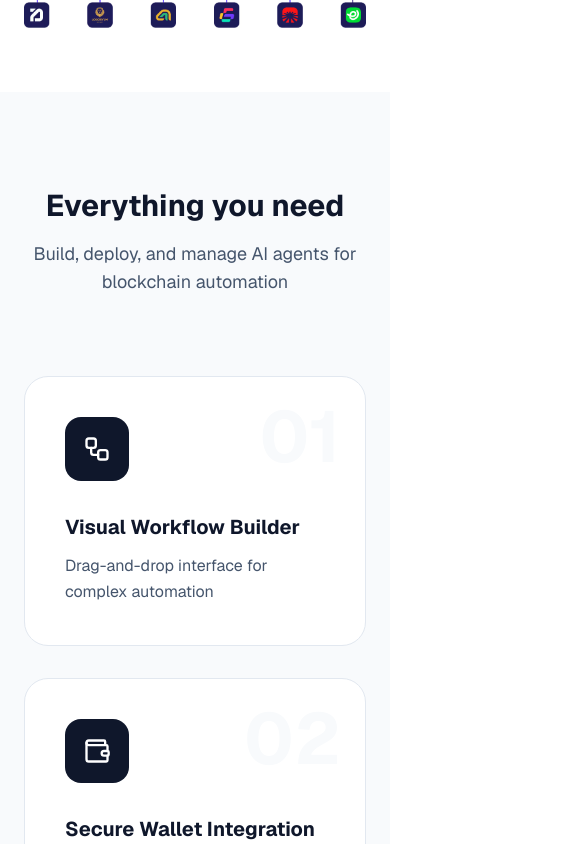
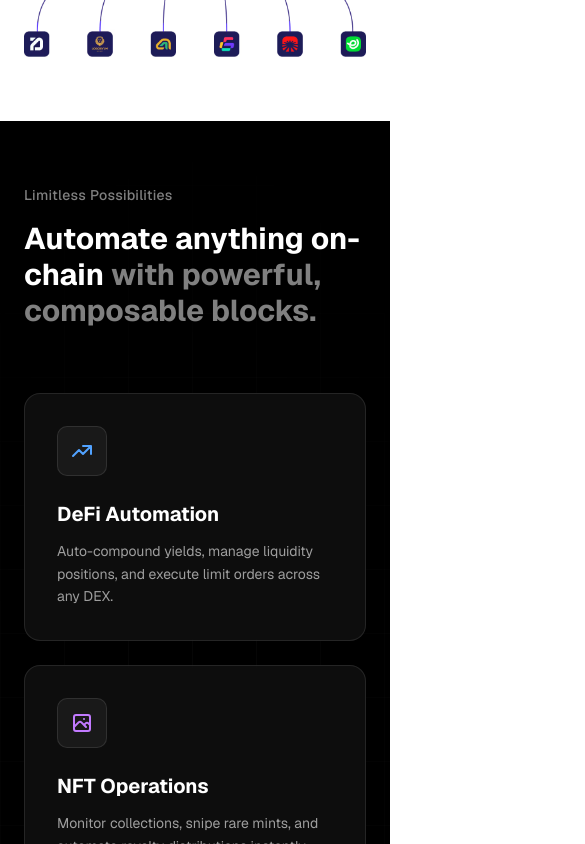
Before and after one commit to Jayesh-Kr/BlockOPS, a Next.js app in the folder frontend/: page / in a window 390 px wide. Shown: the part 820-1664 px from the top of the page, 585 px wide, since content can reach past the window. Built offline with nearby package versions, Linux system fonts and the light colour scheme; no server answers.

Commit message:
feat: add NumberTicker component for animated number display and enhance 'By the Numbers' section with use cases

```diff
--- a/frontend/app/page.tsx
+++ b/frontend/app/page.tsx
@@ -8,6 +8,48 @@ import { ArrowRight } from "lucide-react"
 import { UserProfile } from "@/components/user-profile"
 import FeaturesExpandableCards from "@/components/features-expandable-cards"
 import { Modal, ModalBody, ModalContent, ModalFooter, ModalTrigger } from "@/components/ui/animated-modal"
+import { motion, useInView, useSpring } from "motion/react"
+import { useEffect, useRef } from "react"
+
+function NumberTicker({
+  value,
+  direction = "up",
+  delay = 0,
+  className,
+  decimalPlaces = 0
+}: {
+  value: number,
+  direction?: "up" | "down",
+  delay?: number,
+  className?: string,
+  decimalPlaces?: number
+}) {
+  const ref = useRef<HTMLSpanElement>(null);
+  const motionValue = useSpring(direction === "down" ? value : 0, {
+    damping: 60,
+    stiffness: 100,
+  });
+  const isInView = useInView(ref, { once: true, margin: "-100px" });
+
+  useEffect(() => {
+    if (isInView) {
+      const timeout = setTimeout(() => {
+        motionValue.set(direction === "down" ? 0 : value);
+      }, delay * 1000);
+      return () => clearTimeout(timeout);
+    }
+  }, [isInView, motionValue, direction, value, delay]);
+
+  useEffect(() => {
+    return motionValue.on("change", (latest) => {
+      if (ref.current) {
+        ref.current.textContent = latest.toFixed(decimalPlaces);
+      }
+    });
+  }, [motionValue, decimalPlaces]);
+
+  return <span className={className} ref={ref} />;
+}
 
 export default function Home() {
   const { ready, authenticated, login, loading, logout } = useAuth()
@@ -35,10 +77,10 @@ export default function Home() {
   return (
     <div className="relative min-h-screen bg-white">
       {/* Glowing Blue Orb - Half Visible at Top */}
-      <div className="absolute -top-96 left-1/2 -translate-x-1/2 w-[800px] h-[800px] pointer-events-none z-0">
-        <div className="absolute inset-0 bg-blue-500 rounded-full blur-3xl opacity-20"></div>
+      <div className="absolute -top-[500px] left-1/2 -translate-x-1/2 w-[1000px] h-[1000px] pointer-events-none z-0">
+        <div className="absolute inset-0 bg-blue-400 rounded-full blur-3xl opacity-20"></div>
         <div className="absolute inset-8 bg-blue-400 rounded-full blur-2xl opacity-30"></div>
-        <div className="absolute inset-16 bg-blue-300 rounded-full blur-xl opacity-40"></div>
+        <div className="absolute inset-[490px] bg-blue-500 rounded-full blur-xl opacity-40"></div>
       </div>
 
       {/* Navigation */}
@@ -111,7 +153,7 @@ export default function Home() {
 
           {/* Subheading */}
           <p className="text-lg text-slate-600 max-w-2xl mx-auto mb-10 leading-relaxed">
-            At BlockOps, we believe automation should be simple, scalable, and accessible to everyone.
+            At BlockOps, we believe automation should be simple, scalable, and accessible—creating a experience where ideas thrive and boundaries fade.
           </p>
 
           {/* CTA Buttons */}
@@ -141,13 +183,10 @@ export default function Home() {
             ) : (
               <>
                 <Modal>
-                  <ModalTrigger className="bg-slate-900 hover:bg-slate-800 text-white font-medium px-8 py-3 rounded-lg text-base group/modal-btn">
-                    <span className="group-hover/modal-btn:translate-x-40 text-center transition duration-500">
+                  <ModalTrigger className="bg-slate-900 hover:bg-slate-800 text-white font-medium px-8 py-3 rounded-lg text-base">
+                    <span className="text-center">
                       Get Started
                     </span>
-                    <div className="-translate-x-40 group-hover/modal-btn:translate-x-0 flex items-center justify-center absolute inset-0 transition duration-500 text-white z-20">
-                      🚀
-                    </div>
                   </ModalTrigger>
                   <ModalBody>
                     <ModalContent>
@@ -217,6 +256,96 @@ export default function Home() {
           </div>
         </div>
       </main>
+
+      {/* By the Numbers Section */}
+      <section className="bg-black min-h-screen flex items-center justify-center relative overflow-hidden">
+        {/* Grid Background */}
+        <div className="absolute inset-0 bg-[linear-gradient(rgba(255,255,255,0.03)_1px,transparent_1px),linear-gradient(90deg,rgba(255,255,255,0.03)_1px,transparent_1px)] bg-size-[64px_64px] mask-[radial-gradient(ellipse_80%_50%_at_50%_50%,black,transparent)]"></div>
+
+        <div className="container mx-auto px-6 max-w-6xl relative z-10 py-16">
+          {/* Section Header */}
+          <div className="mb-16">
+            <motion.p
+              initial={{ opacity: 0, y: 20 }}
+              whileInView={{ opacity: 1, y: 0 }}
+              viewport={{ once: true }}
+              transition={{ duration: 0.5 }}
+              className="text-white/50 text-sm font-medium mb-4 tracking-wide"
+            >
+              Limitless Possibilities
+            </motion.p>
+            <motion.h2
+              initial={{ opacity: 0, y: 20 }}
+              whileInView={{ opacity: 1, y: 0 }}
+              viewport={{ once: true }}
+              transition={{ duration: 0.5, delay: 0.1 }}
+              className="text-3xl sm:text-4xl lg:text-5xl font-bold text-white mb-4 max-w-4xl"
+            >
+              Automate anything on-chain{" "}
+              <span className="text-white/50">with powerful, composable blocks.</span>
+            </motion.h2>
+          </div>
+
+          {/* Use Cases Grid */}
+          <div className="grid grid-cols-1 md:grid-cols-2 lg:grid-cols-4 gap-6">
+            {[
+              {
+                title: "DeFi Automation",
+                description: "Auto-compound yields, manage liquidity positions, and execute limit orders across any DEX.",
+                icon: (
+                  <svg className="w-6 h-6 text-blue-400" fill="none" viewBox="0 0 24 24" stroke="currentColor">
+                    <path strokeLinecap="round" strokeLinejoin="round" strokeWidth={2} d="M13 7h8m0 0v8m0-8l-8 8-4-4-6 6" />
+                  </svg>
+                )
+              },
+              {
+                title: "NFT Operations",
+                description: "Monitor collections, snipe rare mints, and automate royalty distributions instantly.",
+                icon: (
+                  <svg className="w-6 h-6 text-purple-400" fill="none" viewBox="0 0 24 24" stroke="currentColor">
+                    <path strokeLinecap="round" strokeLinejoin="round" strokeWidth={2} d="M4 16l4.586-4.586a2 2 0 012.828 0L16 16m-2-2l1.586-1.586a2 2 0 012.828 0L20 14m-6-6h.01M6 20h12a2 2 0 002-2V6a2 2 0 00-2-2H6a2 2 0 00-2 2v12a2 2 0 002 2z" />
+                  </svg>
+                )
+              },
+              {
+                title: "Smart Alerts",
+                description: "Get notified via Discord, Telegram, or Email when specific on-chain events occur.",
+                icon: (
+                  <svg className="w-6 h-6 text-pink-400" fill="none" viewBox="0 0 24 24" stroke="currentColor">
+                    <path strokeLinecap="round" strokeLinejoin="round" strokeWidth={2} d="M15 17h5l-1.405-1.405A2.032 2.032 0 0118 14.158V11a6.002 6.002 0 00-4-5.659V5a2 2 0 10-4 0v.341C7.67 6.165 6 8.388 6 11v3.159c0 .538-.214 1.055-.595 1.436L4 17h5m6 0v1a3 3 0 11-6 0v-1m6 0H9" />
+                  </svg>
+                )
+              },
+              {
+                title: "Cross-Chain",
+                description: "Bridge assets and sync state between Ethereum, L2s, and other chains automatically.",
+                icon: (
+                  <svg className="w-6 h-6 text-emerald-400" fill="none" viewBox="0 0 24 24" stroke="currentColor">
+                    <path strokeLinecap="round" strokeLinejoin="round" strokeWidth={2} d="M8 7h12m0 0l-4-4m4 4l-4 4m0 6H4m0 0l4 4m-4-4l4-4" />
+                  </svg>
+                )
+              },
+            ].map((item, index) => (
+              <motion.div
+                key={index}
+                initial={{ opacity: 0, y: 20 }}
+                whileInView={{ opacity: 1, y: 0 }}
+                viewport={{ once: true }}
+                transition={{ duration: 0.5, delay: 0.2 + index * 0.1 }}
+                className="bg-white/5 backdrop-blur-sm border border-white/10 rounded-2xl p-8 flex flex-col h-full"
+              >
+                <div className="mb-6 p-3 bg-white/5 rounded-xl w-fit border border-white/10">
+                  {item.icon}
+                </div>
+                <h3 className="text-xl font-bold text-white mb-3">{item.title}</h3>
+                <p className="text-white/60 text-sm leading-relaxed">
+                  {item.description}
+                </p>
+              </motion.div>
+            ))}
+          </div>
+        </div>
+      </section>
 
       {/* Features Section */}
       <section className="bg-slate-50 py-24">
```
